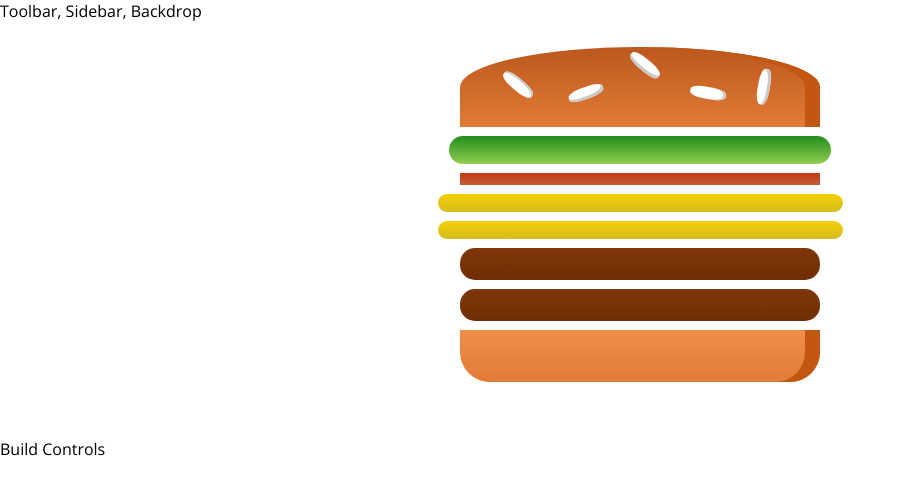
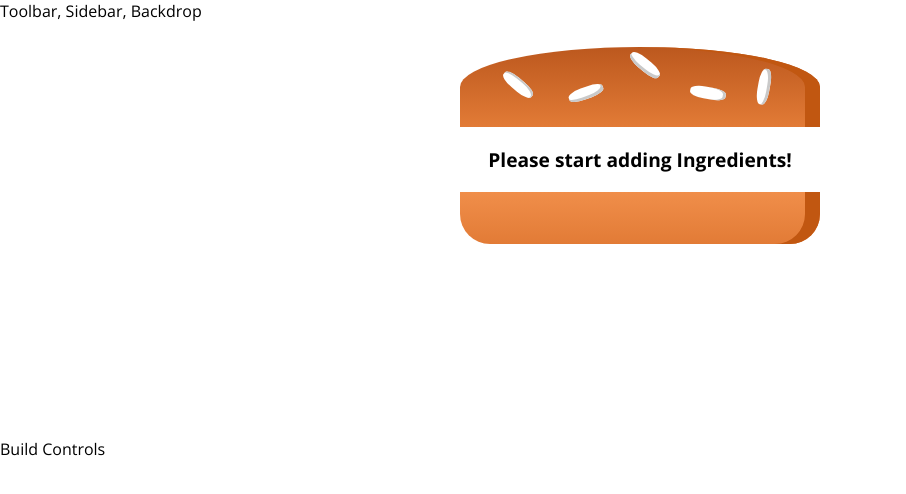
Before and after one commit to nsathya1990/burger-builder, a React app: page / in a window 1280 px wide. Shown: the top 494 px of the page, without its empty margins (0-906 px from the left). Built offline with nearby package versions, Linux system fonts and the light colour scheme.

Commit message:
calculating the ingredient sum dynamically

```diff
--- a/src/components/Burger/Burger.js
+++ b/src/components/Burger/Burger.js
@@ -5,11 +5,17 @@
 import BurgerIngredient from './BurgerIngredient/BurgerIngredient';
 
 const burger = (props) => {
-    const transformedIngredients = Object.keys(props.ingredients).map(igKey => {
+    let transformedIngredients = Object.keys(props.ingredients).map(igKey => {
         return [...Array(props.ingredients[igKey])].map((_, i) => {
             return <BurgerIngredient key={igKey + i} type={igKey} />
         });
-    });
+    }).reduce((arr, el) => {
+        return arr.concat(el)
+    }, []);
+    console.log(transformedIngredients);
+    if (transformedIngredients.length === 0) {
+        transformedIngredients = <p>Please start adding Ingredients!</p>
+    }
     return (
         <div className={classes.Burger}>
             <BurgerIngredient type="bread-top" />
--- a/src/containers/BurgerBuilder/BurgerBuilder.js
+++ b/src/containers/BurgerBuilder/BurgerBuilder.js
@@ -7,10 +7,10 @@
 class BurgerBuilder extends Component {
     state = {
         ingredients: {
-            salad: 1,
-            bacon: 1,
-            cheese: 2,
-            meat: 2
+            salad: 0,
+            bacon: 0,
+            cheese: 0,
+            meat: 0
         }
     };
     render() {
```
